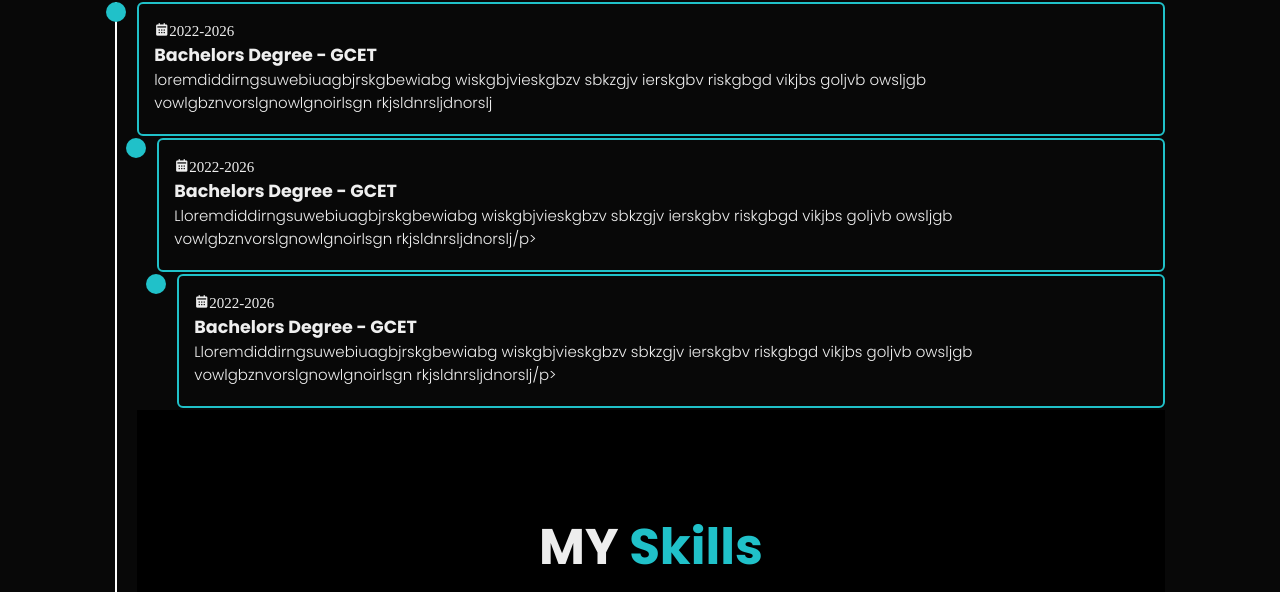
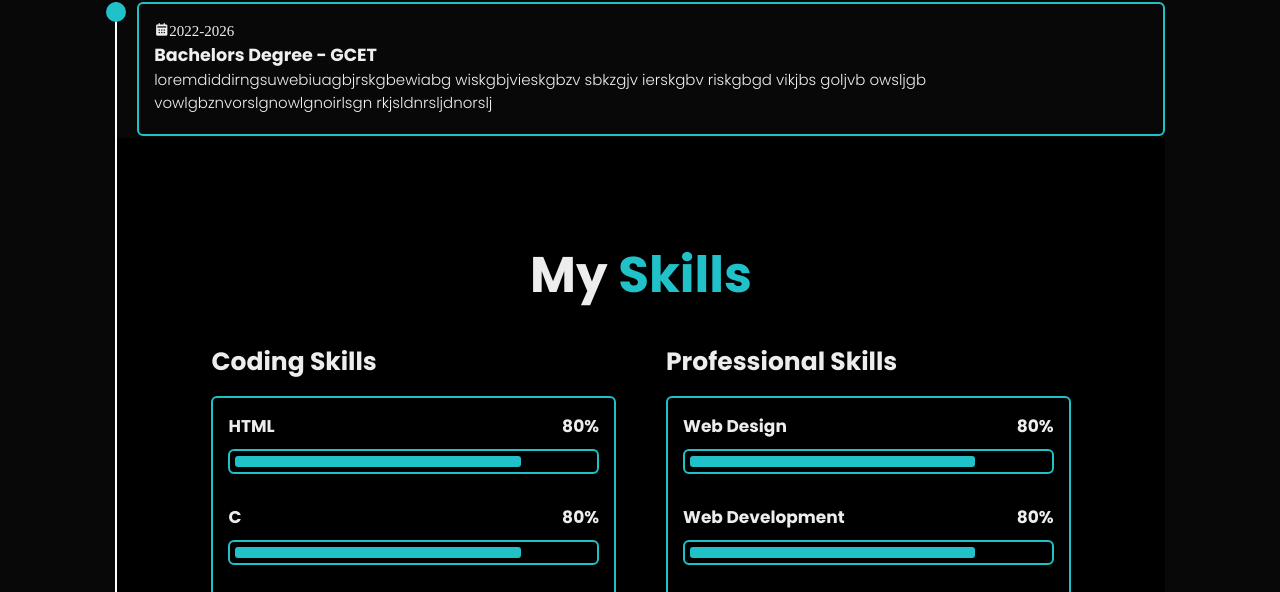
Before and after one commit to YashSri/Portfolio-Website, a plain HTML site: page index.html in a window 1280 px wide. Shown: the part 1856-2448 px from the top of the page. Drawn offline with nearby package versions, Linux system fonts and the light colour scheme.

Commit message:
Update index.html

```diff
--- a/index.html
+++ b/index.html
@@ -37,7 +37,7 @@
             <div class="text-animate">
                 <h3>Developer</h3>
             </div>
-            <p>Hey there! 🚀 Yash Srivastava: Code ninja by day, creative wizard by night. Turning tech dreams into reality and pixels into magic! ✨ </p>
+            <p>Hi! 🚀 I'm Yash Srivastava, an average coder turning coffee into code and hoping it works. Designs? Well, close enough!</p>
 
             <div class="btn-box">
                 <a href="#" class="btn">Hire Me</a>
@@ -63,7 +63,7 @@
         </div>
         <div class="about-content">
             <h3>Frontend Developer</h3>
-            <P>Greetings, Earthlings! I'm Yash Srivastava, a second-year comp-sci superhero rocking the code-infused armor during the day. As the sun sets, I transform into a maestro of photo and video editing, unleashing graphic design awesomeness. Part-time graphic guru, full-time web wizard, I'm here to turn your digital dreams into reality with a dash of humor and a sprinkle of genius. Join me in this virtual adventure – where every line of code is as sharp as superhero banter! 💻⚡.</P>
+            <P>Greetings, Earthlings! I'm Yash Srivastava, a comp-sci student and an average coder. When I'm not writing code, I'm working on photo/video editing and graphic design. I'm here to turn digital ideas into reality.</P>
            <div class="btn-box btns">
             <a href="#" class="btn">Read More</a>
            </div>
@@ -89,24 +89,8 @@
              <p>loremdiddirngsuwebiuagbjrskgbewiabg wiskgbjvieskgbzv sbkzgjv ierskgbv riskgbgd vikjbs goljvb owsljgb vowlgbznvorslgnowlgnoirlsgn rkjsldnrsljdnorslj</p>
             </div>
             </div>
-        <div class="education-content">
-        <div class="content">
-         <div class="year">
-                <i class='bx bxs-calendar'>2022-2026</i>
-                     <h3>Bachelors Degree - GCET</h3>
-                     <p>Lloremdiddirngsuwebiuagbjrskgbewiabg wiskgbjvieskgbzv sbkzgjv ierskgbv riskgbgd vikjbs goljvb owsljgb vowlgbznvorslgnowlgnoirlsgn rkjsldnrsljdnorslj/p>
-            </div>
-            </div>
-                            <div class="education-content">
-                                <div class="content">
-                                    <div class="year">
-                                        <i class='bx bxs-calendar'>2022-2026</i>
-                                        <h3>Bachelors Degree - GCET</h3>
-                                        <p>Lloremdiddirngsuwebiuagbjrskgbewiabg wiskgbjvieskgbzv sbkzgjv ierskgbv riskgbgd vikjbs goljvb owsljgb vowlgbznvorslgnowlgnoirlsgn rkjsldnrsljdnorslj/p>
-                                    </div>
-                                </div>
-                    </div>
-                </div>
+                   </div>
+
                 <!--div class="education-column">
                     <h3 class="title">Experience</h3>
 
@@ -145,7 +129,7 @@
 
     <!--skills aaala section-->
 <section class="skills" id="skills">
-    <h2 class="heading">MY <span>Skills</span></h2>
+    <h2 class="heading">My <span>Skills</span></h2>
     <div class="skills-row">
         <div class="skills-column">
             <h3 class="title">Coding Skills</h3>
```
